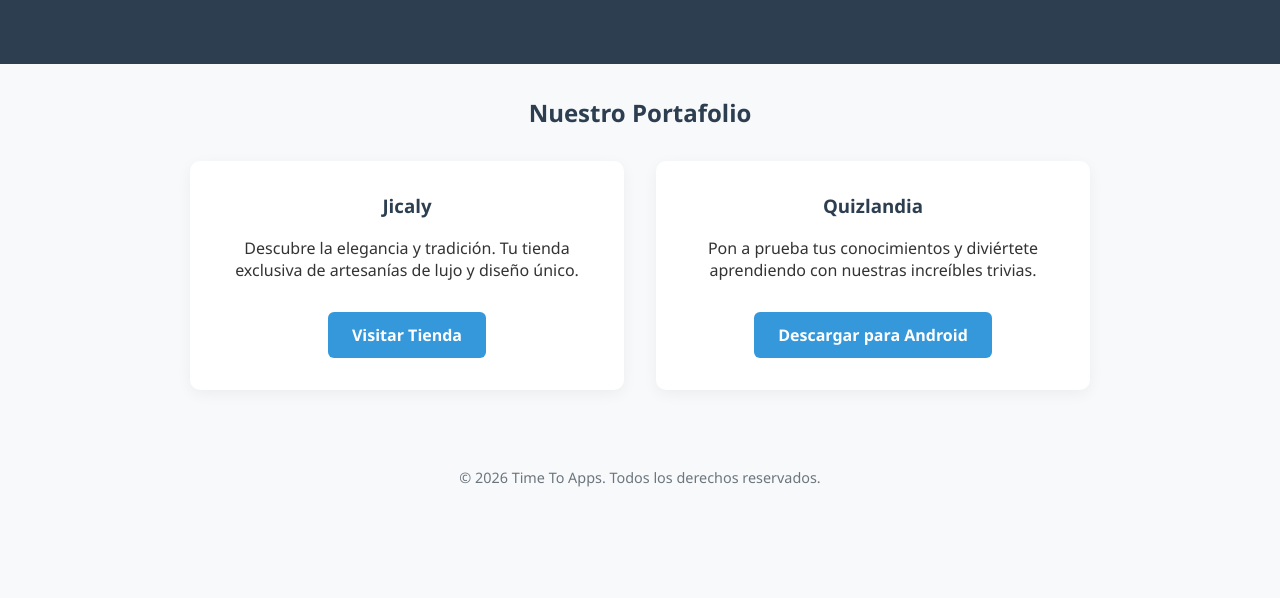
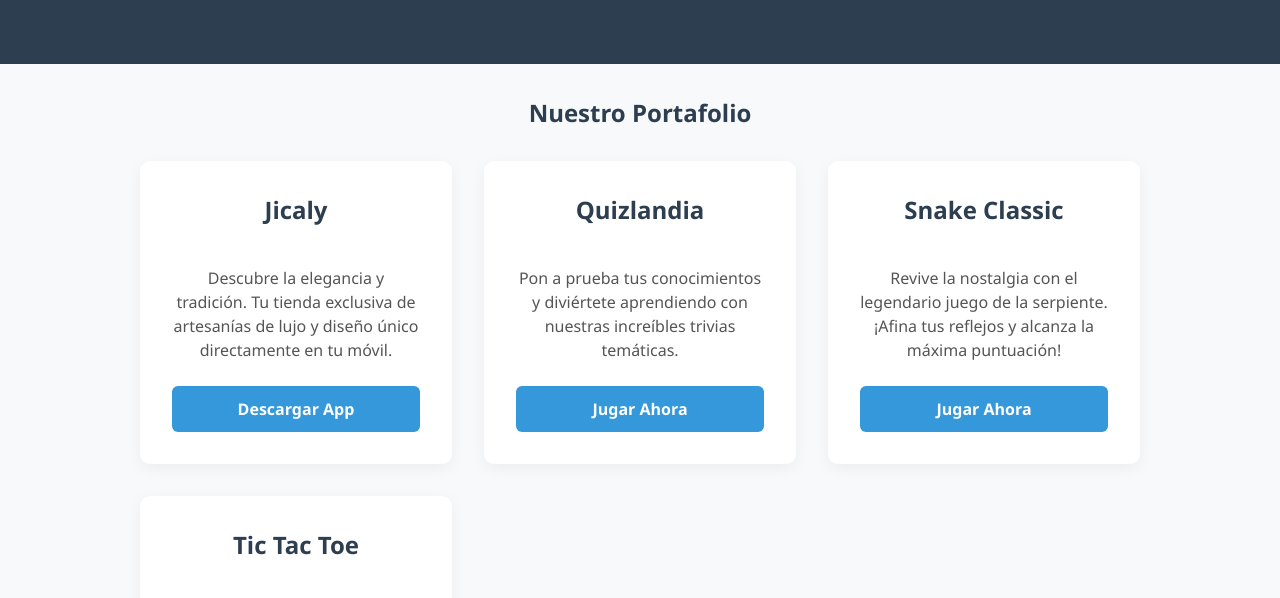
Before and after one commit to its-isaac/its-isaac.github.io, a plain HTML site: page index.html in a window 1280 px wide. Shown: the part 152-750 px from the top of the page. Drawn offline with Linux system fonts and the light colour scheme.

Commit message:
Update index.html

```diff
--- a/index.html
+++ b/index.html
@@ -11,12 +11,13 @@
         header { background-color: #2c3e50; color: white; padding: 3rem 1rem; text-align: center; }
         header h1 { margin: 0; font-size: 2.5rem; }
         header p { font-size: 1.2rem; font-weight: 300; opacity: 0.9; }
-        .container { max-width: 900px; margin: 2rem auto; padding: 0 1rem; }
-        .apps-grid { display: grid; grid-template-columns: repeat(auto-fit, minmax(300px, 1fr)); gap: 2rem; margin-top: 2rem; }
-        .card { background: white; padding: 2rem; border-radius: 10px; box-shadow: 0 4px 15px rgba(0,0,0,0.05); text-align: center; transition: transform 0.3s ease; }
+        .container { max-width: 1000px; margin: 2rem auto; padding: 0 1rem; }
+        .apps-grid { display: grid; grid-template-columns: repeat(auto-fit, minmax(280px, 1fr)); gap: 2rem; margin-top: 2rem; }
+        .card { background: white; padding: 2rem; border-radius: 10px; box-shadow: 0 4px 15px rgba(0,0,0,0.05); text-align: center; transition: transform 0.3s ease; display: flex; flex-direction: column; justify-content: space-between;}
         .card:hover { transform: translateY(-5px); }
-        .card h3 { color: #2c3e50; margin-top: 0; }
-        .btn { display: inline-block; padding: 12px 24px; margin-top: 15px; background-color: #3498db; color: white; text-decoration: none; border-radius: 6px; font-weight: bold; transition: background 0.3s; }
+        .card h3 { color: #2c3e50; margin-top: 0; font-size: 1.5rem;}
+        .card p { color: #555; line-height: 1.5; margin-bottom: 1.5rem; flex-grow: 1;}
+        .btn { display: inline-block; padding: 12px 24px; background-color: #3498db; color: white; text-decoration: none; border-radius: 6px; font-weight: bold; transition: background 0.3s; }
         .btn:hover { background-color: #2980b9; }
         footer { text-align: center; padding: 2rem; color: #6c757d; font-size: 0.9rem; margin-top: 2rem; }
     </style>
@@ -35,14 +36,26 @@
 
                 <div class="card">
                     <h3>Jicaly</h3>
-                    <p>Descubre la elegancia y tradición. Tu tienda exclusiva de artesanías de lujo y diseño único.</p>
-                    <a href="#" class="btn">Visitar Tienda</a>
+                    <p>Descubre la elegancia y tradición. Tu tienda exclusiva de artesanías de lujo y diseño único directamente en tu móvil.</p>
+                    <a href="https://play.google.com/store/apps/details?id=com.jicaly.app&hl=es_MX" class="btn" target="_blank" rel="noopener noreferrer">Descargar App</a>
                 </div>
 
                 <div class="card">
                     <h3>Quizlandia</h3>
-                    <p>Pon a prueba tus conocimientos y diviértete aprendiendo con nuestras increíbles trivias.</p>
-                    <a href="#" class="btn">Descargar para Android</a>
+                    <p>Pon a prueba tus conocimientos y diviértete aprendiendo con nuestras increíbles trivias temáticas.</p>
+                    <a href="https://play.google.com/store/apps/details?id=com.isaacveracastillo.quizpalaceapk" class="btn" target="_blank" rel="noopener noreferrer">Jugar Ahora</a>
+                </div>
+
+                <div class="card">
+                    <h3>Snake Classic</h3>
+                    <p>Revive la nostalgia con el legendario juego de la serpiente. ¡Afina tus reflejos y alcanza la máxima puntuación!</p>
+                    <a href="https://play.google.com/store/apps/details?id=com.timetoapps.snakeclassic" class="btn" target="_blank" rel="noopener noreferrer">Jugar Ahora</a>
+                </div>
+
+                <div class="card">
+                    <h3>Tic Tac Toe</h3>
+                    <p>El clásico y adictivo juego del Gato (Tres en raya) en la palma de tu mano. Ideal para retar a tu mente en cualquier momento.</p>
+                    <a href="https://play.google.com/store/apps/details?id=com.isaacveracastillo.tresenrayaapk" class="btn" target="_blank" rel="noopener noreferrer">Jugar Ahora</a>
                 </div>
 
             </div>
```
